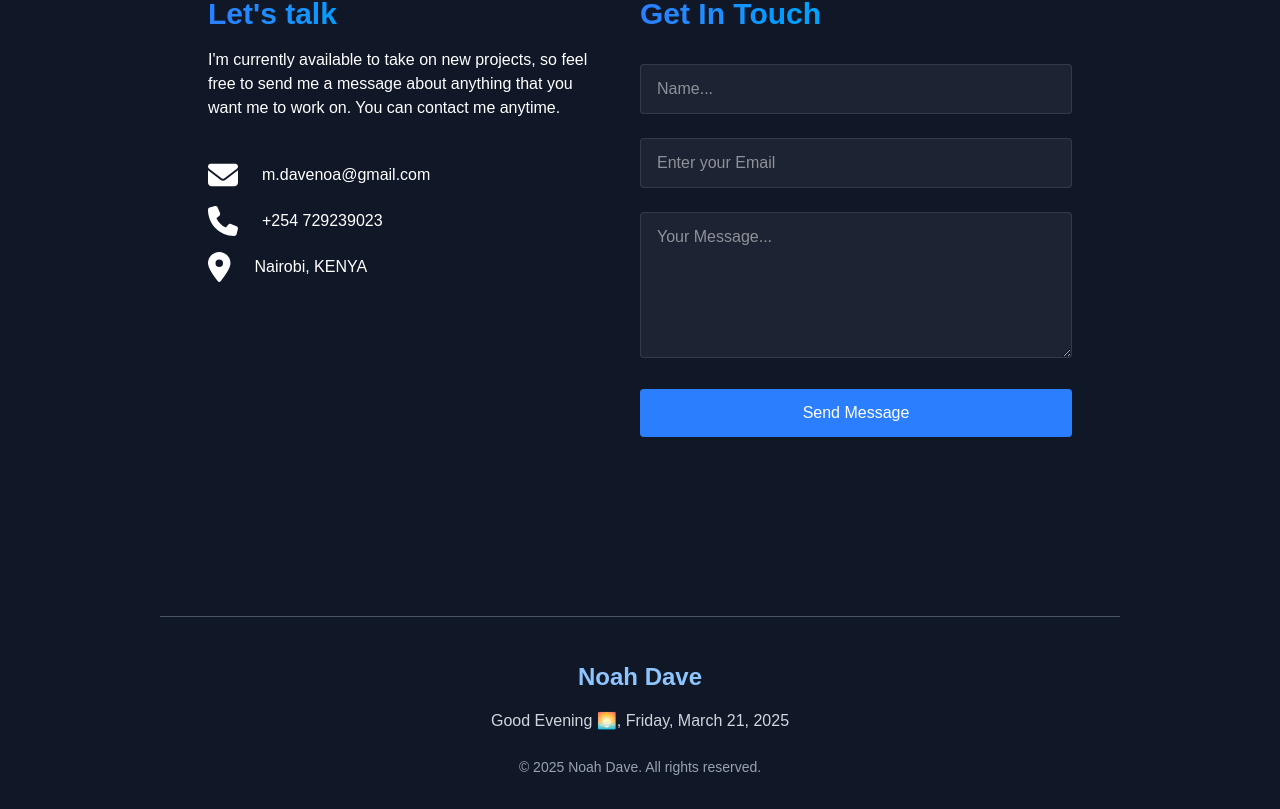
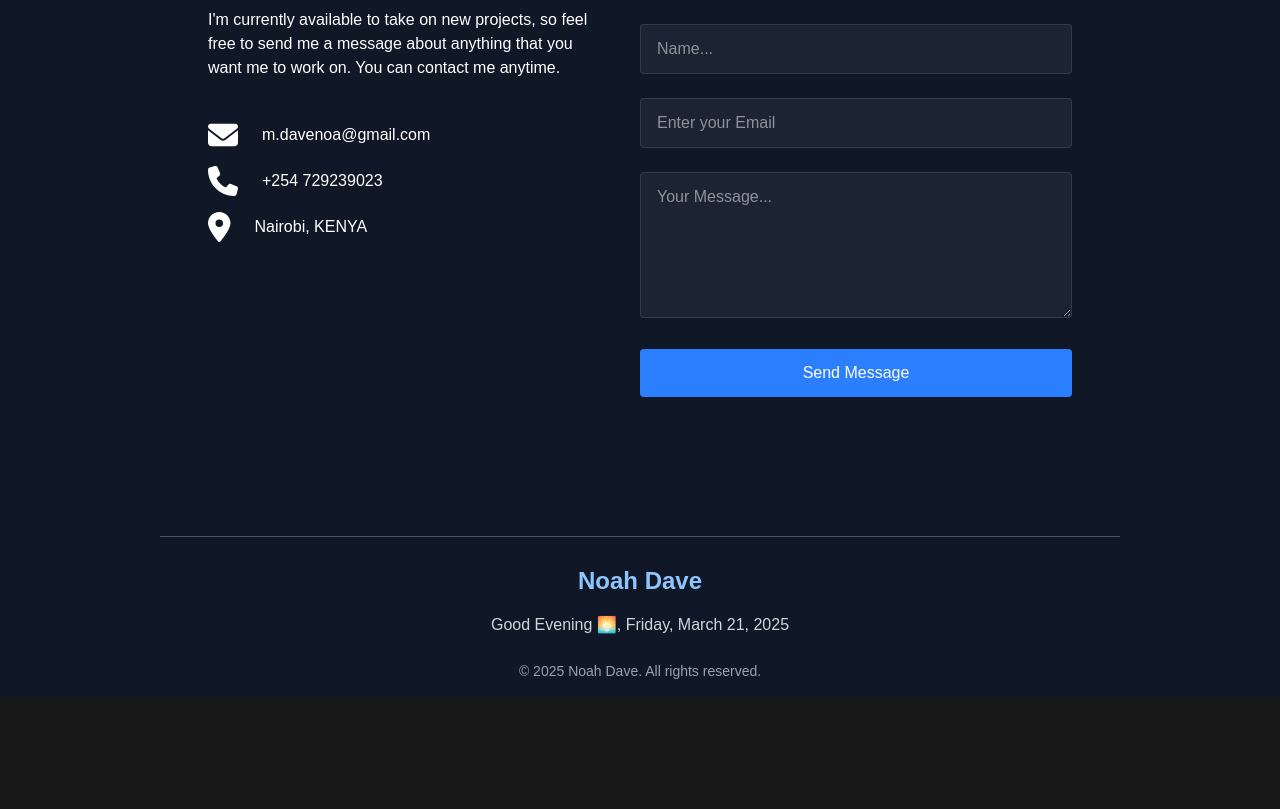
Before and after one commit to DavisNoah02/PortFolio_V1, a React (Vite) app: page / in a window 1280 px wide. Shown: the part 5928-6737 px from the top of the page. After the commit the page ends 6625 px from the top, so only its background shows below. Built offline with nearby package versions, Linux system fonts and the light colour scheme.

Commit message:
contact + footer alignement

```diff
--- a/src/components/footer.jsx
+++ b/src/components/footer.jsx
@@ -34,7 +34,7 @@ export const Footer = () => {
 
       <hr className="border-t border-gray-600 w-3/4 mx-auto mb-3" />
 
-      <footer className="bg-gray-900 text-white py-8 text-center">
+      <footer className="bg-gray-900 text-white py-4 text-center">
         <h1 className="text-2xl font-bold mb-4 text-blue-300"> Noah Dave </h1>
 
         {/* Greeting with Date */}
--- a/src/components/sections/contact.jsx
+++ b/src/components/sections/contact.jsx
@@ -40,7 +40,7 @@ export const Contact = () => {
   return (
     <section
       id="contact"
-      className="min-h-screen flex items-center justify-center py-20"
+      className="min-h-[90vh] flex items-center justify-center py-12"
     >
       <RevealOnScroll>
         <div className="flex flex-col md:flex-row w-full max-w-4xl px-4">
```
